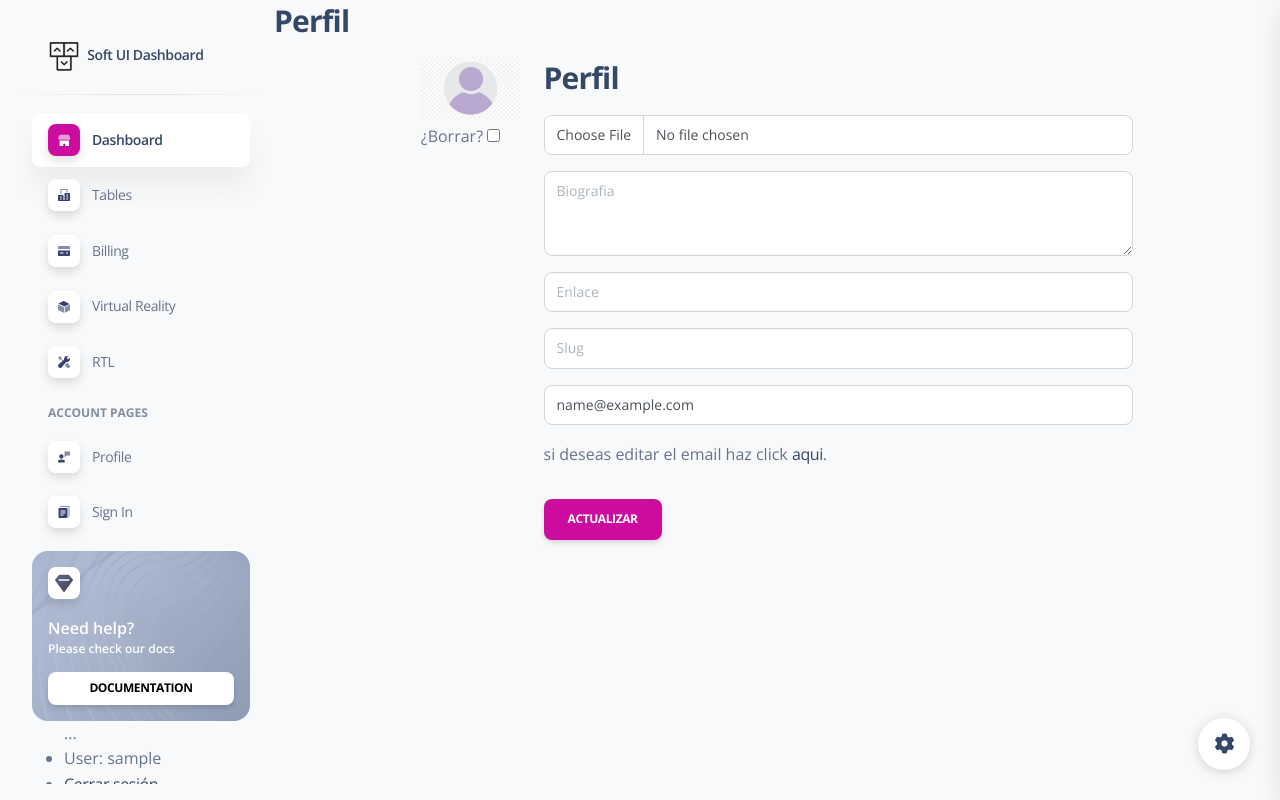
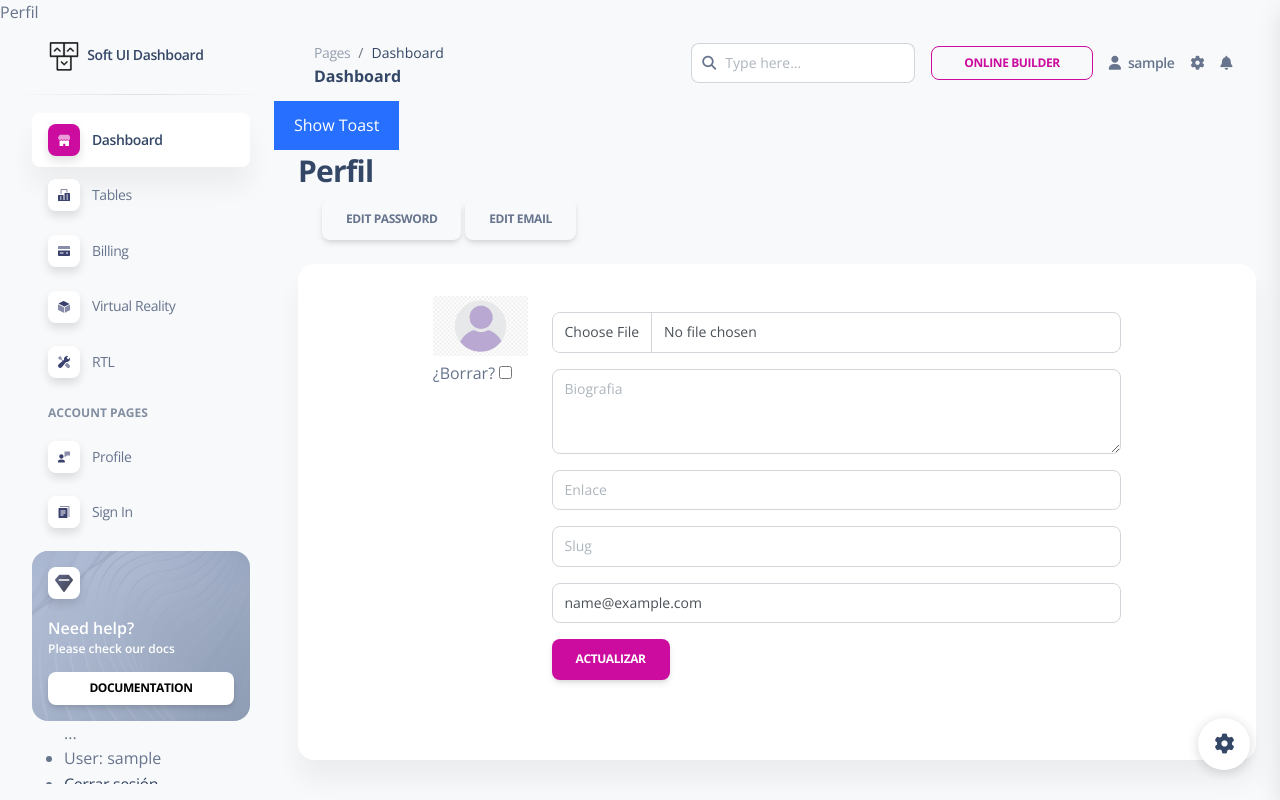
Before and after one commit to JohnAlexGuerrero/softUiDjango, a Django app: page /accounts/profile/ in a window 1280 px wide. Run offline with Django 4.2, Linux system fonts and the light colour scheme; the visitor is signed in with stand-in values (Sample User, id 1); data comes from the database, SQL or seed files in the repository; some libraries are stand-ins or nearby versions.

Commit message:
notifications

```diff
--- /dev/null
+++ b/softUiDjango/static/css/notifications.css
@@ -0,0 +1,107 @@
+.toast{
+    position: absolute;
+    top: 25px;
+    right: 30px;
+    border-radius: 12px;
+    background: #fff;
+    padding: 20px 35px 20px 25px;
+    box-shadow: 0 6px 20px -5px rgba(0, 0, 0, 0.1);
+    overflow: hidden;
+    transform: translateX(calc(100% + 30ox));
+    transition: all 0.5s cubic-bezier(0.68, -0.55, 0.265, 1.35);
+}
+
+.toast .active{
+    transform: translateX(0%);
+}
+
+.toast .toast-content{
+    display: flex;
+    align-items: center;
+}
+
+.toast-content .check{
+    display: flex;
+    align-items: center;
+    justify-content: center;
+    height: 35px;
+    min-width: 35px;
+    background-color: #2770ff;
+    color: #fff;
+    font-size: 20px;
+    border-radius: 50%;
+}
+
+.toast-content .message{
+    display: flex;
+    flex-direction: column;
+    margin: 0 20px;
+}
+
+.message .text{
+    font-size: 15px;
+    font-weight: 400;
+    color: #666666;
+}
+
+.message .text .text-1{
+    font-weight: 600;
+    color: #333;
+}
+
+.toast .close{
+    position: absolute;
+    top: 10px;
+    right: 15px;
+    padding: 5px;
+    cursor: pointer;
+    opacity: 0.7;
+}
+
+.toast .close:hover{
+    opacity: 1;
+}
+
+.toast .progress{
+    position: absolute;
+    bottom: 0;
+    left: 0;
+    height: 3px;
+    width: 100%;
+}
+
+.toast .progress::before{
+    content: "";
+    position: absolute;
+    bottom: 0;
+    right: 0;
+    height: 100%;
+    width: 100%;
+    background-color: #2770ff;
+}
+
+@keyframes progress{
+    100% {
+        right: 100%;
+    }
+}
+
+button{
+    padding: 12px 20px;
+    font-size: 20px;
+    outline: none;
+    border: none;
+    background-color: #2770ff;
+    color: #fff;
+    border-radius: 6px;
+    cursor: pointer;
+    transition: 0.3s;
+}
+
+button:hover{
+    background-color: #2770ff;
+}
+
+.toast .active ~ button{
+    pointer-events: none;
+}
--- a/softUiDjango/templates/accounts/profile.html
+++ b/softUiDjango/templates/accounts/profile.html
@@ -3,12 +3,23 @@
 {% block title %}Perfil{% endblock title %}
 
 {% block content %}
-<h3>Perfil</h3>
 
 {% load static %}
+
 <style>.errorlist{color:red;} label{display:none}</style>
 <main role="main">
   <div class="container">
+    <h3>Perfil</h3>
+    <div class="container">
+      <a href="{% url "password_change" %}">
+        <button class="btn">Edit password</button>
+      </a>
+      <a href="{% url "profile-email" %}">
+        <button class="btn">Edit Email</button>
+      </a>
+    </div>
+    <div class="card mt-2">
+      <div class="card-body p-3">
         <div class="row mt-3">
           <div class="col-md-9 mx-auto mb-5">
             <form action="" method="post" enctype="multipart/form-data">
@@ -26,13 +37,11 @@
                 </div>
                 <!-- Formulario -->
                 <div class="col-md-10">
-              <h3>Perfil</h3>
                   {{ form.avatar }}
                   {{ form.bio }}
                   {{ form.link }}
                   {{ form.slug }}
                   <input type="email" value="{{ request.user.email }}" class="form-control mt-3" readonly/>
-              <p class="mt-3">si deseas editar el email haz click <a href="{% url 'profile-email' %}">aqui</a>.</p>
                   <input type="submit" class="btn btn-primary btn-block mt-3" value="Actualizar">
                 </div>
               </div>
--- a/softUiDjango/templates/accounts/profile_email_form.html
+++ b/softUiDjango/templates/accounts/profile_email_form.html
@@ -5,6 +5,8 @@
 <main role="main">
     <p><a href="{% url "profile" %}" >Back</a></p>
     <div class="container">
+        <div class="card">
+            <div class="card-bodyp-3">
                 <div class="row mt-3">
                     <div class="col-md-9 mx-auto mb-5">
                         <form action="" method="post">
@@ -19,5 +21,7 @@
                     </div>
                 </div>
             </div>
+        </div>
+    </div>
 </main>
 {% endblock content %}
--- a/softUiDjango/templates/includes/navigation.html
+++ b/softUiDjango/templates/includes/navigation.html
@@ -22,7 +22,7 @@
               <li class="nav-item d-flex align-items-center">
                 <a href="javascript:;" class="nav-link text-body font-weight-bold px-0">
                   <i class="fa fa-user me-sm-1"></i>
-                  <span class="d-sm-inline d-none">Sign In</span>
+                  <span class="d-sm-inline d-none">{{ user.get_username }}</span>
                 </a>
               </li>
               <li class="nav-item d-xl-none ps-3 d-flex align-items-center">
--- /dev/null
+++ b/softUiDjango/templates/includes/notifications.html
@@ -0,0 +1,57 @@
+
+{% block notifications %}
+<div class="toast">
+    <div class="toast-content">
+        <i class="fas fa-solid fa-check check"></i>
+        <div class="message">
+            <span class="text text-1">Success</span>
+            <span class="text text-2">Your changes has been saved</span>
+        </div>
+    </div>
+    <i class="fa-solid fa-zmark close"></i>
+    <div class="progress"></div>
+</div>
+
+<button>Show Toast</button>
+
+{% endblock notifications %}
+
+{% block js %}
+<script>
+
+    const button = document.querySelector("button"),
+        toast = document.querySelector(".toast")
+
+    (closeIcon = document.querySelector(".close")),
+        progress = document.querySelector(".progress");
+
+    let timer1, timer2
+
+    button.addEventListener("click", ()=>{
+        toast.classList.add("active")
+        progress.classList.add("active")
+
+        timer1 = setTimeout(()=>{
+            toast.classList.remove("active")
+        }, 5000)
+
+        timer2 = setTimeout(()=>{
+            progress.classList.remove("active")
+        },53000)
+    })
+
+    closeIcon.addEventListener("click", ()=>{
+        toast.classList.remove("active")
+
+        setTimeout(()=>{
+            progress.classList.remove("active")
+        }, 300)
+
+        clearTimeout(timer1)
+        clearTimeout(timer2)
+    })
+
+
+</script>
+
+{% endblock js %}
--- a/softUiDjango/templates/includes/sidebar.html
+++ b/softUiDjango/templates/includes/sidebar.html
@@ -11,7 +11,7 @@
     <div class="collapse navbar-collapse  w-auto " id="sidenav-collapse-main">
       <ul class="navbar-nav">
         <li class="nav-item">
-          <a class="nav-link  active" href="../pages/dashboard.html">
+          <a class="nav-link  active" href="{% url "dashboard" %}">
             <div class="icon icon-shape icon-sm shadow border-radius-md bg-white text-center me-2 d-flex align-items-center justify-content-center">
               <svg width="12px" height="12px" viewBox="0 0 45 40" version="1.1" xmlns="http://www.w3.org/2000/svg" xmlns:xlink="http://www.w3.org/1999/xlink">
                 <title>shop </title>
@@ -115,8 +115,10 @@
         <li class="nav-item mt-3">
           <h6 class="ps-4 ms-2 text-uppercase text-xs font-weight-bolder opacity-6">Account pages</h6>
         </li>
+
+        {% if user.is_authenticated %}
           <li class="nav-item">
-          <a class="nav-link  " href="../pages/profile.html">
+            <a class="nav-link  " href="{% url "profile" %}">
               <div class="icon icon-shape icon-sm shadow border-radius-md bg-white text-center me-2 d-flex align-items-center justify-content-center">
                 <svg width="12px" height="12px" viewBox="0 0 46 42" version="1.1" xmlns="http://www.w3.org/2000/svg" xmlns:xlink="http://www.w3.org/1999/xlink">
                   <title>customer-support</title>
@@ -136,6 +138,8 @@
               <span class="nav-link-text ms-1">Profile</span>
             </a>
           </li>
+        {% endif %}
+
         <li class="nav-item">
           <a class="nav-link  " href="../pages/sign-in.html">
             <div class="icon icon-shape icon-sm shadow border-radius-md bg-white text-center me-2 d-flex align-items-center justify-content-center">
@@ -205,9 +209,7 @@
          <li><a href="{% url 'login'%}?next={{request.path}}">Iniciar sesión</a></li>
        {% endif %}
 
-       {% if user.is_authenticated %}
-        <li><a href="{% url "profile" %}">Perfile</a></li>
-       {% endif %}
+
       </ul>
     </div>
   </aside>
--- a/softUiDjango/templates/layouts/base.html
+++ b/softUiDjango/templates/layouts/base.html
@@ -8,10 +8,10 @@
   <meta name="viewport" content="width=device-width, initial-scale=1, shrink-to-fit=no">
   <link rel="apple-touch-icon" sizes="76x76" href="../assets/img/apple-icon.png">
   <link rel="icon" type="image/png" href="../assets/img/favicon.png">
+
   <link rel="stylesheet" href="{% static 'css/soft-ui-dashboard.min.css' %}">
-  <title>
-    Soft UI Dashboard by Creative Tim
-  </title>
+  <link rel="stylesheet" href="{% static 'css/notifications.css' %}">
+
   <!--     Fonts and icons     -->
   <link href="https://fonts.googleapis.com/css?family=Open+Sans:300,400,600,700" rel="stylesheet" />
   <!-- Nucleo Icons -->
@@ -25,13 +25,26 @@
   <!-- Nepcha Analytics (nepcha.com) -->
   <!-- Nepcha is a easy-to-use web analytics. No cookies and fully compliant with GDPR, CCPA and PECR. -->
   <script defer data-site="YOUR_DOMAIN_HERE" src="https://api.nepcha.com/js/nepcha-analytics.js"></script>
+
+
+  {% block title %}
+  <title>
+    {{"Soft UI Dashboard by Creative Tim"}}
+  </title>
+  {% endblock title %}
+
 </head>
 
 <body class="g-sidenav-show  bg-gray-100">
 
+
   {% include "includes/sidebar.html" %}
 
   <main class="main-content position-relative max-height-vh-100 h-100 border-radius-lg ">
+    {% include "includes/navigation.html" %}
+
+    {% include "includes/notifications.html" %}
+
     {% block content %}{% endblock content %}
   </main>
   <div class="fixed-plugin">
@@ -100,7 +113,9 @@
       </div>
     </div>
   </div>
-  <!--   Core JS Files   -->
+
+  {% block js %}{% endblock js %}
+
   <script src="../assets/js/core/popper.min.js"></script>
   <script src="../assets/js/core/bootstrap.min.js"></script>
   <script src="../assets/js/plugins/perfect-scrollbar.min.js"></script>
--- a/softUiDjango/templates/registration/login.html
+++ b/softUiDjango/templates/registration/login.html
@@ -11,9 +11,8 @@
   <link rel="icon" type="image/png" href="../assets/img/favicon.png">
   {% comment %} <link rel="stylesheet" href="{% static 'css/soft-ui-dashboard.min.css' %}"> {% endcomment %}
   {% comment %} <link rel="stylesheet" href="{% static 'css/base_landing_page.css' %}"> {% endcomment %}
-  <title>
-    Soft UI Dashboard by Creative Tim
-  </title>
+
+
   <!--     Fonts and icons     -->
   <link href="https://fonts.googleapis.com/css?family=Open+Sans:300,400,600,700" rel="stylesheet" />
   <!-- Nucleo Icons -->
```
Also changed, not shown: softUiDjango/templates/registration/password_reset_form.html (+63 -7 lines). Lines whose indentation alone changed are shown as unchanged.
